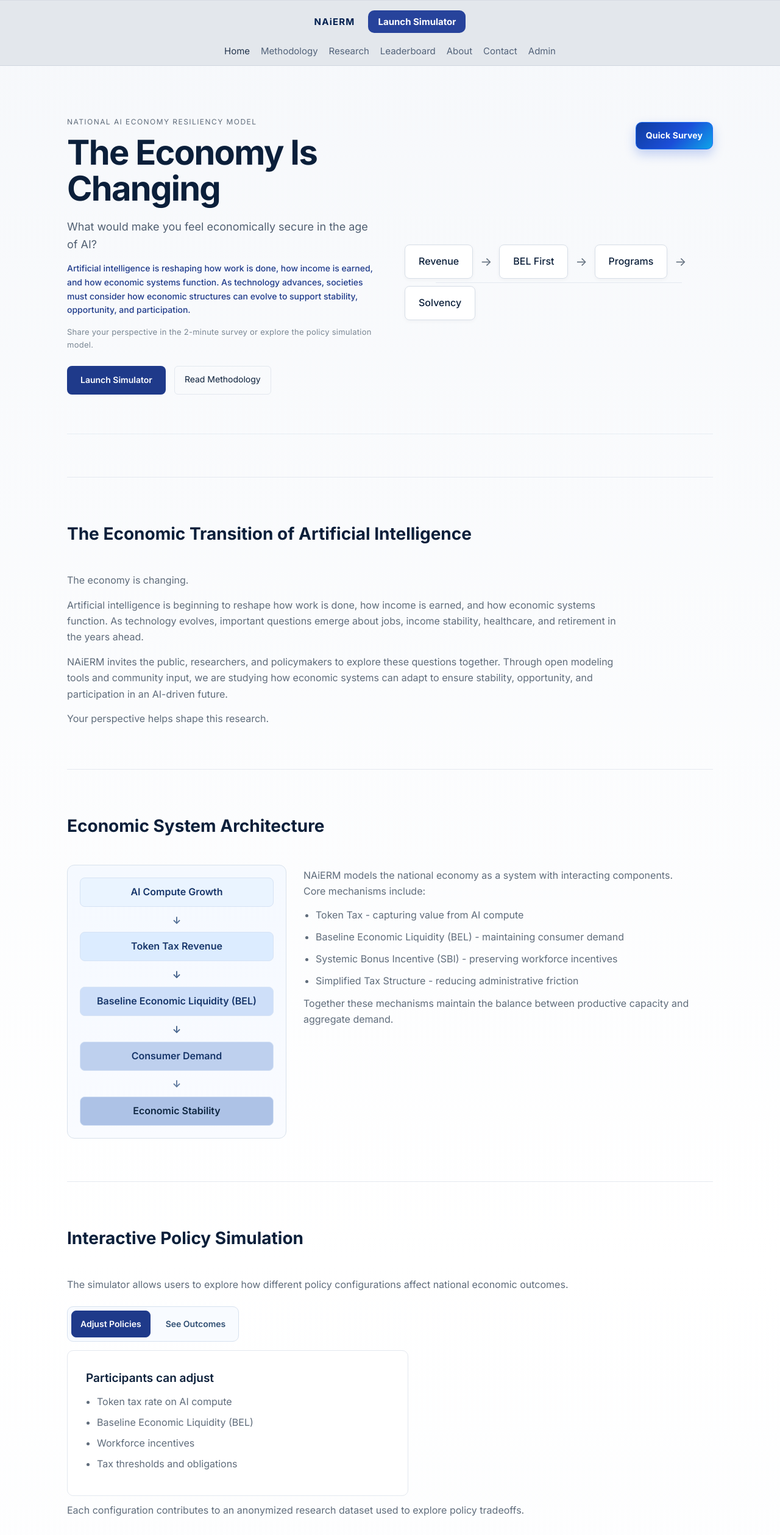
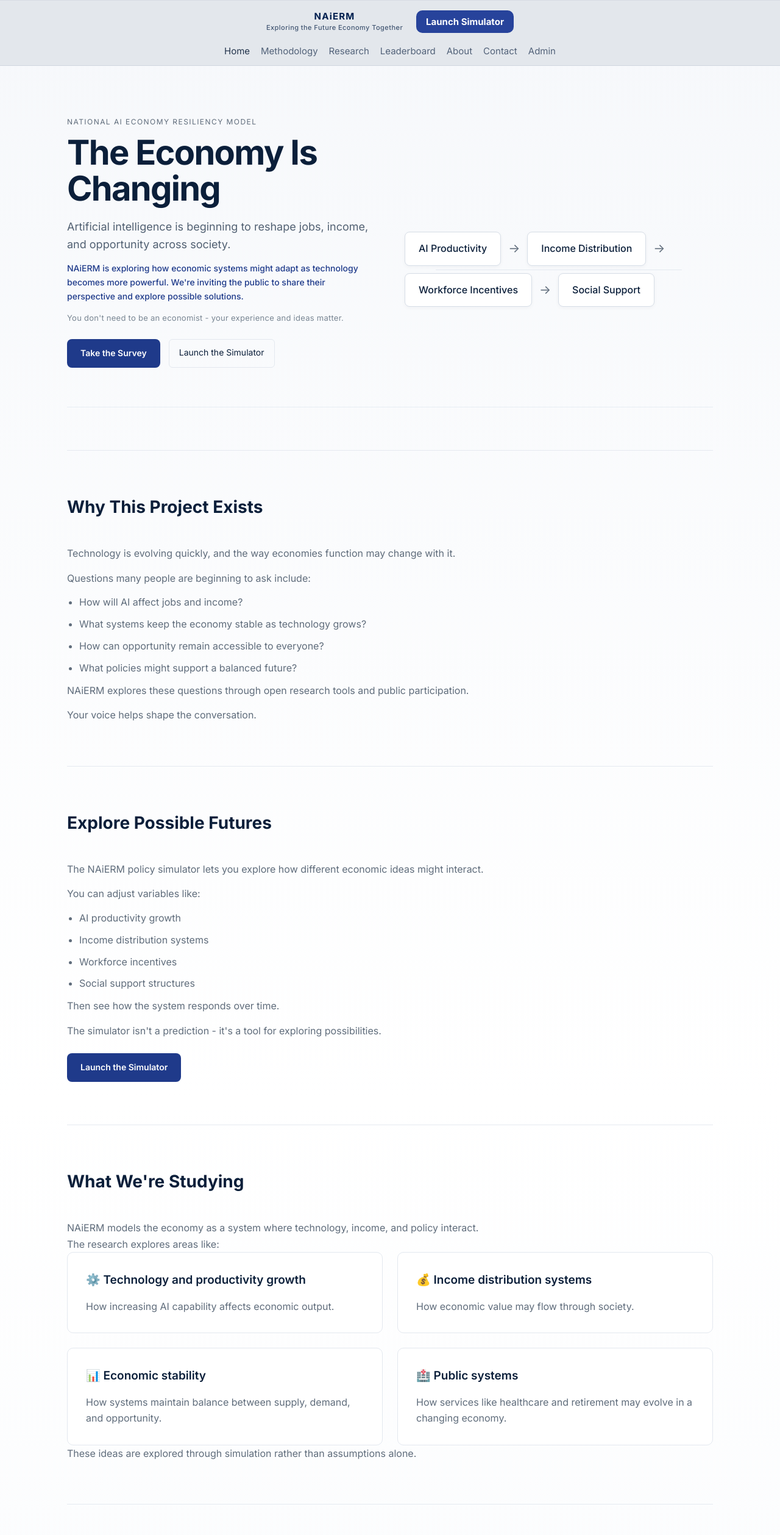
Before and after one commit to Measdani/breakout-economy-simulator, a Next.js app in the folder web/: page / in a window 1280 px wide. Shown: the top 2517 px of the page at 61% size. Built offline with nearby package versions, Linux system fonts and the light colour scheme.

Commit message:
Update landing page copy and add header tagline

```diff
--- a/web/app/home.css
+++ b/web/app/home.css
@@ -289,7 +289,7 @@ body {
 
 .cards {
   display: grid;
-  grid-template-columns: repeat(3, 1fr);
+  grid-template-columns: repeat(2, 1fr);
   gap: 24px;
 }
 
--- a/web/app/page.tsx
+++ b/web/app/page.tsx
@@ -1,82 +1,11 @@
 'use client'
 
-import { useEffect, useState } from 'react'
+import { useEffect } from 'react'
 import Link from 'next/link'
 import PublicTopNav from '@/components/site/PublicTopNav'
 import './home.css'
 
-const RESEARCH_PRINCIPLES = [
-  {
-    title: 'Explicit Allocation Logic',
-    body: 'All policy flows, including revenue capture, baseline liquidity distribution, and program funding, follow clearly defined rules within the model.',
-  },
-  {
-    title: 'Versioned Assumptions',
-    body: 'Economic assumptions, parameters, and baseline scenarios are documented and versioned so that results can be replicated and compared over time.',
-  },
-  {
-    title: 'Open Simulation Parameters',
-    body: 'Core policy variables used in the simulator are visible and adjustable, allowing researchers and policymakers to explore tradeoffs directly.',
-  },
-  {
-    title: 'Exportable Structured Datasets',
-    body: 'Simulator submissions contribute to anonymized datasets that can be exported for research analysis and comparative modeling.',
-  },
-  {
-    title: 'Privacy by Design',
-    body: 'The platform does not collect or store personally identifiable information. Any demographic inputs are optional and aggregated for research purposes only.',
-  },
-] as const
-
-const SIMULATION_VIEWS = {
-  adjust: {
-    title: 'Participants can adjust',
-    items: [
-      'Token tax rate on AI compute',
-      'Baseline Economic Liquidity (BEL)',
-      'Workforce incentives',
-      'Tax thresholds and obligations',
-    ],
-  },
-  outcomes: {
-    title: 'Model outcomes include',
-    items: [
-      'Real economic output',
-      'Fiscal balance',
-      'Federal revenue',
-      'Debt retirement trajectory',
-    ],
-  },
-} as const
-
-const TRANSITION_PHASES = [
-  {
-    label: 'Telemetry',
-    title: 'Phase 1 - Telemetry',
-    description: 'Compute activity is measured through standardized compute units (SCUs).',
-  },
-  {
-    label: 'Infrastructure',
-    title: 'Phase 2 - Infrastructure',
-    description: 'Economic distribution systems and health infrastructure are established.',
-  },
-  {
-    label: 'Policy Transition',
-    title: 'Phase 3 - Policy Transition',
-    description: 'Baseline liquidity systems replace legacy welfare structures.',
-  },
-  {
-    label: 'Equilibrium',
-    title: 'Phase 4 - Equilibrium',
-    description: 'The system stabilizes as AI productivity and human demand reach balance.',
-  },
-] as const
-
 export default function Home() {
-  const [openPrinciple, setOpenPrinciple] = useState<number | null>(null)
-  const [simulationView, setSimulationView] = useState<'adjust' | 'outcomes'>('adjust')
-  const [activePhase, setActivePhase] = useState<number | null>(null)
-
   useEffect(() => {
     const titles = Array.from(document.querySelectorAll<HTMLElement>('.section h2'))
     const reduceMotion = window.matchMedia('(prefers-reduced-motion: reduce)').matches
@@ -107,8 +36,6 @@ export default function Home() {
     return () => observer.disconnect()
   }, [])
 
-  const activeSimulationView = SIMULATION_VIEWS[simulationView]
-
   return (
     <>
       <PublicTopNav />
@@ -121,40 +48,37 @@ export default function Home() {
             <h1>The Economy Is Changing</h1>
 
             <p className="sub">
-              What would make you feel economically secure in the age of AI?
+              Artificial intelligence is beginning to reshape jobs, income, and opportunity
+              across society.
             </p>
             <p className="framing">
-              Artificial intelligence is reshaping how work is done, how income is earned, and how
-              economic systems function. As technology advances, societies must consider how
-              economic structures can evolve to support stability, opportunity, and participation.
+              NAiERM is exploring how economic systems might adapt as technology becomes more
+              powerful. We're inviting the public to share their perspective and explore possible
+              solutions.
             </p>
             <p className="authority">
-              Share your perspective in the 2-minute survey or explore the policy simulation model.
+              You don't need to be an economist - your experience and ideas matter.
             </p>
 
             <div className="heroButtons">
-              <Link href="/model" className="primaryButton">
-                Launch Simulator
+              <Link href="/survey" className="primaryButton">
+                Take the Survey
               </Link>
-              <Link href="/methodology" className="btnSecondary">
-                Read Methodology
+              <Link href="/model" className="btnSecondary">
+                Launch the Simulator
               </Link>
             </div>
           </div>
 
-          <Link href="/survey" className="quickSurveyButton">
-            Quick Survey
-          </Link>
-
           <div className="heroDiagram">
             <div className="heroDiagramFlow">
-              <div className="diagramBox">Revenue</div>
+              <div className="diagramBox">AI Productivity</div>
               <div className="arrow">-&gt;</div>
-              <div className="diagramBox">BEL First</div>
+              <div className="diagramBox">Income Distribution</div>
               <div className="arrow">-&gt;</div>
-              <div className="diagramBox">Programs</div>
+              <div className="diagramBox">Workforce Incentives</div>
               <div className="arrow">-&gt;</div>
-              <div className="diagramBox">Solvency</div>
+              <div className="diagramBox">Social Support</div>
             </div>
           </div>
         </section>
@@ -162,227 +86,119 @@ export default function Home() {
         <div className="sectionDivider" />
 
         <section className="section sectionNarrative transitionNarrative">
-          <h2>The Economic Transition of Artificial Intelligence</h2>
+          <h2>Why This Project Exists</h2>
           <p>
-            The economy is changing.
+            Technology is evolving quickly, and the way economies function may change with it.
           </p>
           <p>
-            Artificial intelligence is beginning to reshape how work is done, how income is
-            earned, and how economic systems function. As technology evolves, important questions
-            emerge about jobs, income stability, healthcare, and retirement in the years ahead.
+            Questions many people are beginning to ask include:
+          </p>
+          <ul>
+            <li>How will AI affect jobs and income?</li>
+            <li>What systems keep the economy stable as technology grows?</li>
+            <li>How can opportunity remain accessible to everyone?</li>
+            <li>What policies might support a balanced future?</li>
+          </ul>
+          <p>
+            NAiERM explores these questions through open research tools and public participation.
           </p>
           <p>
-            NAiERM invites the public, researchers, and policymakers to explore these questions
-            together. Through open modeling tools and community input, we are studying how economic
-            systems can adapt to ensure stability, opportunity, and participation in an AI-driven
-            future.
-          </p>
-          <p>
-            Your perspective helps shape this research.
+            Your voice helps shape the conversation.
           </p>
         </section>
 
         <div className="sectionDivider" />
 
-        <section className="section architectureSection">
-          <h2>Economic System Architecture</h2>
-          <div className="architectureGrid">
-            <div className="flowStack">
-              <div className="flowNode tone1">AI Compute Growth</div>
-              <div className="flowArrow delay1" aria-hidden="true">&darr;</div>
-              <div className="flowNode tone2">Token Tax Revenue</div>
-              <div className="flowArrow delay2" aria-hidden="true">&darr;</div>
-              <div className="flowNode tone3">Baseline Economic Liquidity (BEL)</div>
-              <div className="flowArrow delay3" aria-hidden="true">&darr;</div>
-              <div className="flowNode tone4">Consumer Demand</div>
-              <div className="flowArrow delay4" aria-hidden="true">&darr;</div>
-              <div className="flowNode tone5">Economic Stability</div>
-            </div>
-            <div className="architectureText">
+        <section className="section sectionNarrative">
+          <h2>Explore Possible Futures</h2>
           <p>
-                NAiERM models the national economy as a system with interacting components.
+            The NAiERM policy simulator lets you explore how different economic ideas might
+            interact.
           </p>
-              <p>Core mechanisms include:</p>
+          <p>
+            You can adjust variables like:
+          </p>
           <ul>
-                <li>Token Tax - capturing value from AI compute</li>
-                <li>Baseline Economic Liquidity (BEL) - maintaining consumer demand</li>
-                <li>Systemic Bonus Incentive (SBI) - preserving workforce incentives</li>
-                <li>Simplified Tax Structure - reducing administrative friction</li>
+            <li>AI productivity growth</li>
+            <li>Income distribution systems</li>
+            <li>Workforce incentives</li>
+            <li>Social support structures</li>
           </ul>
-              <p>
-                Together these mechanisms maintain the balance between productive capacity and aggregate demand.
-              </p>
-            </div>
+          <p>Then see how the system responds over time.</p>
+          <p>The simulator isn't a prediction - it's a tool for exploring possibilities.</p>
+          <div className="heroButtons">
+            <Link href="/model" className="primaryButton">
+              Launch the Simulator
+            </Link>
           </div>
         </section>
 
         <div className="sectionDivider" />
 
         <section className="section">
-          <h2>Interactive Policy Simulation</h2>
+          <h2>What We&apos;re Studying</h2>
           <p>
-            The simulator allows users to explore how different policy configurations affect national economic outcomes.
+            NAiERM models the economy as a system where technology, income, and policy interact.
           </p>
-          <div className="simulationSwitch" role="tablist" aria-label="Simulation preview views">
-            <button
-              id="sim-tab-adjust"
-              type="button"
-              role="tab"
-              className={`simTab${simulationView === 'adjust' ? ' isActive' : ''}`}
-              aria-selected={simulationView === 'adjust'}
-              aria-controls="sim-panel-adjust"
-              onClick={() => setSimulationView('adjust')}
-            >
-              Adjust Policies
-            </button>
-            <button
-              id="sim-tab-outcomes"
-              type="button"
-              role="tab"
-              className={`simTab${simulationView === 'outcomes' ? ' isActive' : ''}`}
-              aria-selected={simulationView === 'outcomes'}
-              aria-controls="sim-panel-outcomes"
-              onClick={() => setSimulationView('outcomes')}
-            >
-              See Outcomes
-            </button>
+          <p>The research explores areas like:</p>
+          <div className="cards">
+            <div className="card">
+              <h3>⚙️ Technology and productivity growth</h3>
+              <p>How increasing AI capability affects economic output.</p>
             </div>
-          <div
-            id={`sim-panel-${simulationView}`}
-            role="tabpanel"
-            aria-labelledby={`sim-tab-${simulationView}`}
-            className="card simPanel"
-          >
-            <h3>{activeSimulationView.title}</h3>
-            <ul className="simList">
-              {activeSimulationView.items.map((item) => (
-                <li key={item}>{item}</li>
-              ))}
-            </ul>
+            <div className="card">
+              <h3>💰 Income distribution systems</h3>
+              <p>How economic value may flow through society.</p>
             </div>
-          <p>
-            Each configuration contributes to an anonymized research dataset used to explore policy tradeoffs.
-          </p>
-        </section>
-
-        <section className="section metricCallout">
-          <p className="metricEyebrow">Projected Year-5 Economic Output</p>
-          <p className="metricValue">~$49.5 Trillion Economy</p>
-          <p className="metricCaption">
-            Projected balance between AI productivity and aggregate demand in the baseline scenario.
-          </p>
+            <div className="card">
+              <h3>📊 Economic stability</h3>
+              <p>How systems maintain balance between supply, demand, and opportunity.</p>
+            </div>
+            <div className="card">
+              <h3>🏥 Public systems</h3>
+              <p>How services like healthcare and retirement may evolve in a changing economy.</p>
+            </div>
+          </div>
+          <p>These ideas are explored through simulation rather than assumptions alone.</p>
         </section>
 
         <div className="sectionDivider" />
 
-        <section className="section">
-          <h2>Integrated Policy Modules</h2>
-
-          <div className="cards">
-            <div className="card">
-              <h3>Revenue and Funding Engine</h3>
+        <section className="section sectionNarrative">
+          <h2>Help Shape the Research</h2>
           <p>
-                Models friction tax, supplemental income tax, and stress-tests fiscal inflow assumptions.
+            The survey collects perspectives from people with different experiences, backgrounds,
+            and viewpoints.
           </p>
-            </div>
-
-            <div className="card">
-              <h3>Baseline Economic Liquidity (BEL)</h3>
-              <p>
-                Simulates income floor allocation order and demographic distribution modeling.
-              </p>
-            </div>
-
-            <div className="card">
-              <h3>National Social Programs</h3>
-              <p>
-                Evaluates retirement and healthcare obligations within remaining fiscal space.
-              </p>
-            </div>
+          <p>Your input helps researchers explore questions like:</p>
+          <ul>
+            <li>What makes people feel economically secure</li>
+            <li>How public systems should evolve</li>
+            <li>What policies people believe could support stability</li>
+          </ul>
+          <p>The survey takes about 2 minutes.</p>
+          <div className="heroButtons">
+            <Link href="/survey" className="primaryButton">
+              Take the Survey
+            </Link>
           </div>
         </section>
 
         <div className="sectionDivider" />
 
-        <section className="section">
-          <h2>Transitioning to an AI Economy</h2>
+        <section className="section sectionNarrative">
+          <h2>How the Research Works</h2>
+          <p>NAiERM is designed as a transparent modeling framework.</p>
+          <p>The project emphasizes:</p>
+          <ul>
+            <li>Open simulation tools</li>
+            <li>Clearly documented assumptions</li>
+            <li>Exportable datasets</li>
+            <li>Research transparency</li>
+          </ul>
           <p>
-            The NAiERM framework models a phased transition aligned with the adoption curve of artificial intelligence.
+            Researchers, policymakers, and the public can explore the system and contribute ideas.
           </p>
-          <div className="phaseInteractive" onMouseLeave={() => setActivePhase(null)}>
-            <div className="phaseRail">
-              {TRANSITION_PHASES.map((phase, index) => (
-                <button
-                  key={phase.label}
-                  type="button"
-                  className={`phaseStep${activePhase === index ? ' isActive' : ''}`}
-                  onMouseEnter={() => setActivePhase(index)}
-                  onFocus={() => setActivePhase(index)}
-                  onClick={() => setActivePhase(index)}
-                  aria-pressed={activePhase === index}
-                >
-                  {phase.label}
-                </button>
-              ))}
-            </div>
-            <div className="timelineGrid">
-              {TRANSITION_PHASES.map((phase, index) => (
-                <div
-                  key={phase.title}
-                  className={`card phaseCard${activePhase === index ? ' isActive' : ''}`}
-                  onMouseEnter={() => setActivePhase(index)}
-                >
-                  <h3>{phase.title}</h3>
-                  <p>{phase.description}</p>
-                </div>
-              ))}
-            </div>
-          </div>
-        </section>
-
-        <div className="sectionDivider" />
-
-        <section className="section cred">
-          <h2>Research Transparency</h2>
-          <p>
-            The NAiERM framework emphasizes transparency in economic modeling.
-          </p>
-          <p className="credInvite">
-            Explore the research principles behind the NAiERM modeling framework.
-          </p>
-          <div className="principlesAccordion">
-            {RESEARCH_PRINCIPLES.map((principle, index) => {
-              const isOpen = openPrinciple === index
-              const panelId = `principle-panel-${index}`
-
-              return (
-                <article
-                  key={principle.title}
-                  className={`principleTile${isOpen ? ' isOpen' : ''}`}
-                >
-                  <button
-                    type="button"
-                    className="principleToggle"
-                    onClick={() => setOpenPrinciple(isOpen ? null : index)}
-                    aria-expanded={isOpen}
-                    aria-controls={panelId}
-                  >
-                    <span className="principleTitle">{principle.title}</span>
-                    <span className="principleChevron" aria-hidden="true">
-                      {isOpen ? '-' : '+'}
-                    </span>
-                  </button>
-
-                  <div
-                    id={panelId}
-                    className={`principleBody${isOpen ? ' isOpen' : ''}`}
-                  >
-                    <p>{principle.body}</p>
-                  </div>
-                </article>
-              )
-            })}
-          </div>
         </section>
 
         <div className="sectionDivider" />
@@ -393,15 +209,35 @@ export default function Home() {
             Technological change often moves faster than policy systems can adapt.
           </p>
           <p>
-            By providing a transparent simulation environment, <span className="brandAccent">NAiERM</span> enables policymakers and researchers to explore potential fiscal architectures before structural economic shifts occur.
+            By exploring policy ideas through simulation, researchers and communities can evaluate
+            potential outcomes before major economic shifts occur.
           </p>
           <p className="policyClosing">
-            This approach allows economic systems to be evaluated through <span className="phraseHighlight">modeling rather than crisis response.</span>
+            This approach helps move policy thinking from reactive to proactive.
           </p>
-          <p className="modelFirstBanner">
-            <span>MODEL FIRST</span>
-            <span>NOT CRISIS RESPONSE</span>
+        </section>
+
+        <div className="sectionDivider" />
+
+        <section className="section sectionNarrative">
+          <h2>An Open Public Research Project</h2>
+          <p>NAiERM is designed to be accessible to everyone.</p>
+          <p>
+            Whether you&apos;re a researcher, policymaker, worker, student, or simply someone
+            thinking about the future, your perspective matters.
           </p>
+          <p>
+            Explore the tools, share your perspective, and help shape the conversation about the
+            future economy.
+          </p>
+          <div className="heroButtons">
+            <Link href="/survey" className="primaryButton">
+              Take the Survey
+            </Link>
+            <Link href="/model" className="btnSecondary">
+              Launch the Simulator
+            </Link>
+          </div>
         </section>
 
       </main>
--- a/web/components/site/PublicTopNav.module.css
+++ b/web/components/site/PublicTopNav.module.css
@@ -14,13 +14,28 @@
   gap: 22px;
 }
 
+.brandBlock {
+  display: flex;
+  flex-direction: column;
+  gap: 5px;
+}
+
 .brand {
   font-size: 15px;
   letter-spacing: 0.08em;
   font-weight: 700;
   color: #001f4f;
   text-decoration: none;
-  line-height: 1;
+  line-height: 1.05;
+}
+
+.tagline {
+  margin: 0;
+  font-size: 11px;
+  line-height: 1.2;
+  letter-spacing: 0.04em;
+  color: #435773;
+  font-weight: 500;
 }
 
 .links {
@@ -86,6 +101,11 @@
     font-size: 15px;
   }
 
+  .brandBlock {
+    align-items: center;
+    text-align: center;
+  }
+
   .link {
     font-size: 15px;
   }
--- a/web/components/site/PublicTopNav.tsx
+++ b/web/components/site/PublicTopNav.tsx
@@ -25,9 +25,12 @@ export default function PublicTopNav() {
   return (
     <header className={styles.header}>
       <div className={styles.inner}>
-        <Link href="/" className={styles.brand}>
-          NAiERM
-        </Link>
+        <div className={styles.brandBlock}>
+          <Link href="/" className={styles.brand}>
+            NAiERM
+          </Link>
+          <p className={styles.tagline}>Exploring the Future Economy Together</p>
+        </div>
 
         <nav className={styles.links}>
           {navItems.map((item) => (
```
Lines whose indentation alone changed are shown as unchanged.
